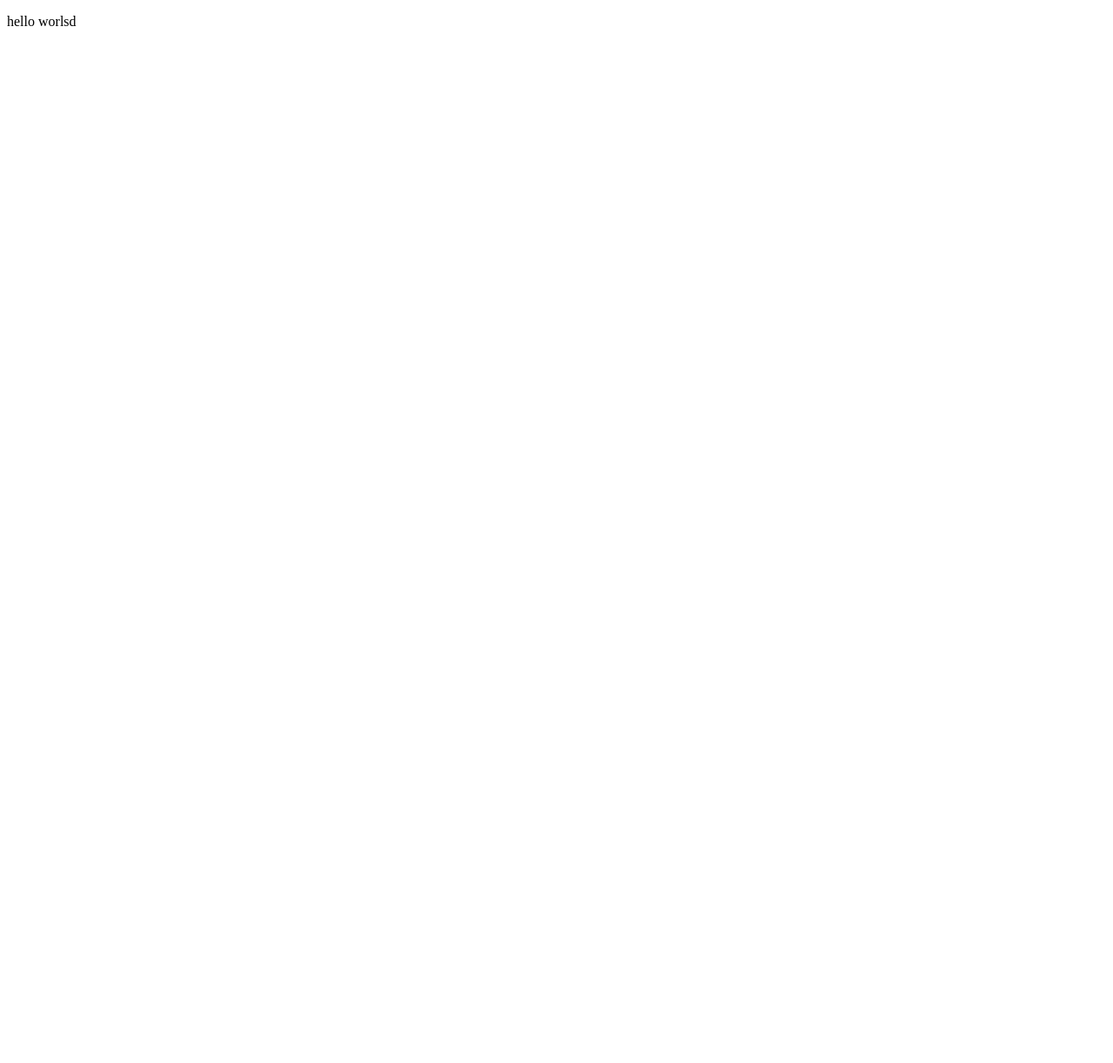
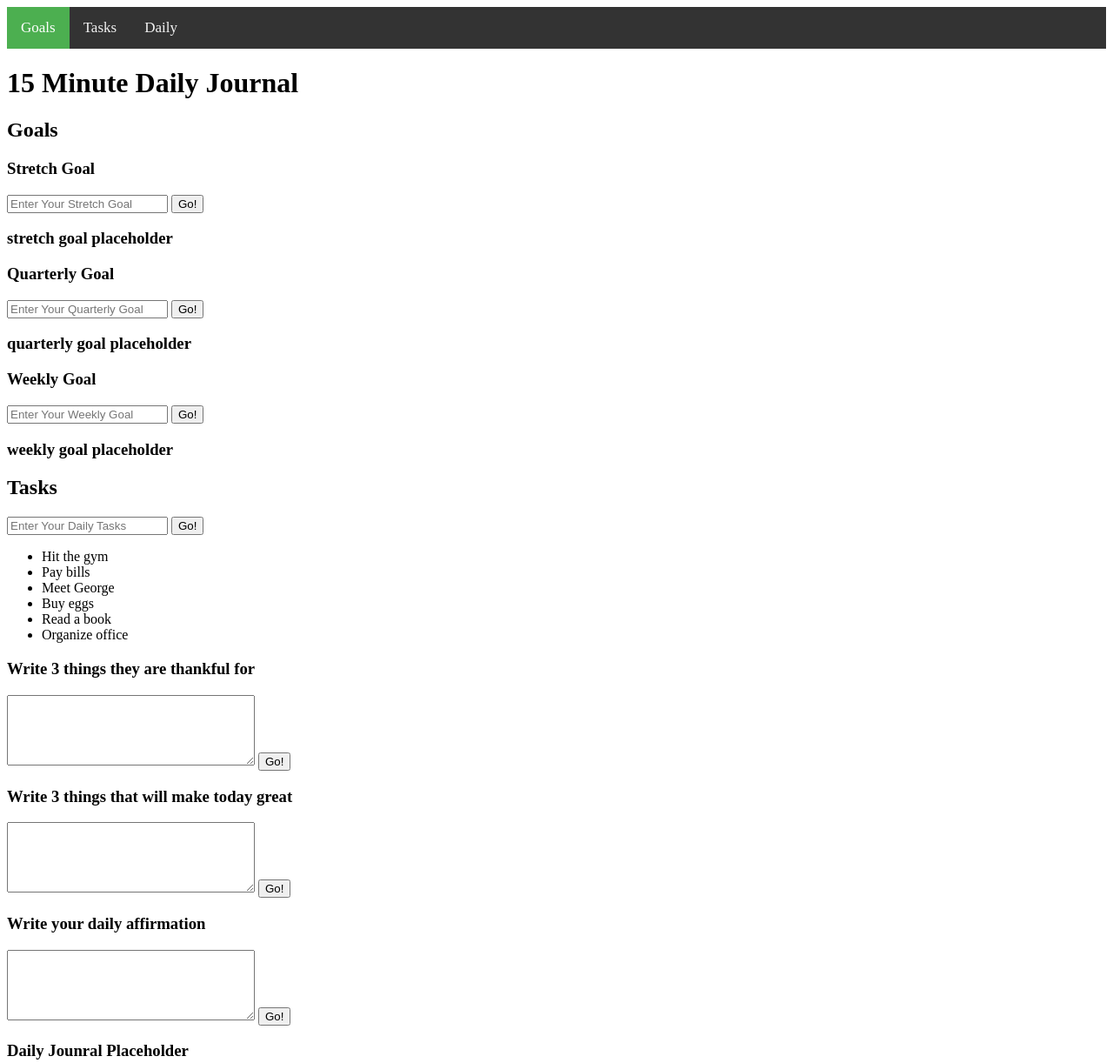
Before and after one commit to jmutt78/15-Minute-Journal, a website: page views/index.html in a window 1280 px wide. Shown: the whole page at 87% size. Before the commit the page ends 800 px from the top, so only its background shows below. Drawn offline with nearby package versions, Linux system fonts and the light colour scheme.

Commit message:
Basic html skeleton

```diff
--- a/public/style.css
+++ b/public/style.css
@@ -0,0 +1,27 @@
+/* Add a black background color to the top navigation */
+.topnav {
+    background-color: #333;
+    overflow: hidden;
+}
+
+/* Style the links inside the navigation bar */
+.topnav a {
+    float: left;
+    color: #f2f2f2;
+    text-align: center;
+    padding: 14px 16px;
+    text-decoration: none;
+    font-size: 17px;
+}
+
+/* Change the color of links on hover */
+.topnav a:hover {
+    background-color: #ddd;
+    color: black;
+}
+
+/* Add a color to the active/current link */
+.topnav a.active {
+    background-color: #4CAF50;
+    color: white;
+}
--- a/views/index.html
+++ b/views/index.html
@@ -1,10 +1,121 @@
-<!DOCTYPE html>
-<html lang="en" dir="ltr">
-  <head>
-    <meta charset="utf-8">
-    <title>Hello World</title>
-  </head>
-  <body>
-<p>hello worlsd</p>
-  </body>
+<!doctype html>
+<html lang="en">
+
+<head>
+  <meta charset="utf-8">
+  <meta name="viewport" content="width=device-width, initial-scale=1, shrink-to-fit=no">
+  <title>15 Minute Daily Journal</title>
+  <!-- Bootstrap core CSS -->
+  <link href="https://code.jquery.com/ui/1.10.4/themes/ui-lightness/jquery-ui.css" rel="stylesheet">
+  <!-- Custom styles for this template -->
+  <link href="../public/style.css" rel="stylesheet">
+
+</head>
+
+<body>
+  <!-- Header -->
+  <header role="header">
+    <div class="topnav">
+      <a class="active" id='goals-nav' href="#goals">Goals</a>
+      <a id='tasks-nav' href="#tasks">Tasks</a>
+      <a id='daily-nav' href="#daily">Daily</a>
+    </div>
+  </header>
+  <!-- Main -->
+  <main role="main" class="container">
+    <!-- Title -->
+    <h1>15 Minute Daily Journal</h1>
+    <!-- Goal Page -->
+    <section class="goals-page">
+      <h2>Goals</h2>
+      <!-- Stretch Goal -->
+      <h3>Stretch Goal</h3>
+      <form class="stretch-form">
+        <label class="form-stretch" for="inputDefault"></label>
+        <input type="text" class="form-quarterly" placeholder="Enter Your Stretch Goal" id="stretch-input" required>
+        <button class="stretch-button" type="submit">Go!</button>
+      </form>
+      <div class="stretch-goal-display">
+        <h3>stretch goal placeholder</h3>
+      </div>
+      <!-- Quarterly Goal -->
+      <h3>Quarterly Goal</h3>
+      <form class="quarterly-form">
+        <label class="form-quarterly" for="inputDefault"></label>
+        <input type="text" class="form-quarterly" placeholder="Enter Your Quarterly Goal" id="quarterly-input" required>
+        <button class="quarterly-button" type="submit">Go!</button>
+      </form>
+      <div class="quarterly-goal-display">
+        <h3>quarterly goal placeholder</h3>
+      </div>
+      <!-- Weekly Goal -->
+      <h3>Weekly Goal</h3>
+      <form class="weekly-form">
+        <label class="form-weekly" for="inputDefault"></label>
+        <input type="text" class="form-weekly" placeholder="Enter Your Weekly Goal" id="weekly-input" required>
+        <button class="weekly-button" type="submit">Go!</button>
+      </form>
+      <div class="weekly-goal-display">
+        <h3>weekly goal placeholder</h3>
+      </div>
+    </section>
+    <!-- Tasks Page -->
+    <section class="task-page">
+      <h2>Tasks</h2>
+      <form class="task-form">
+        <label class="form-task" for="inputDefault"></label>
+        <input type="text" class="form-task" placeholder="Enter Your Daily Tasks" id="task-input" required>
+        <button class="task-button" type="submit">Go!</button>
+      </form>
+      <div class="task-goal-display">
+        <ul id="goal-ul">
+          <li>Hit the gym</li>
+          <li>Pay bills</li>
+          <li>Meet George</li>
+          <li>Buy eggs</li>
+          <li>Read a book</li>
+          <li>Organize office</li>
+        </ul>
+      </div>
+      <!-- Daily Page -->
+      <section class="daily-page">
+        <!-- 3 things they are thankful for -->
+        <h3>Write 3 things they are thankful for</h3>
+        <form class="thankful-form">
+          <label class="form-thankful" for="inputDefault"></label>
+          <textarea rows="5" cols="33" required>
+          </textarea>
+          <button class="thankful-button" type="submit">Go!</button>
+        </form>
+        <!-- 3 things that will make today great -->
+        <h3>Write 3 things that will make today great</h3>
+        <form class="great-form">
+          <label class="form-great" for="inputDefault"></label>
+          <textarea rows="5" cols="33" required>
+          </textarea>
+          <button class="great-button" type="submit">Go!</button>
+        </form>
+        <!-- Daily affirmation  -->
+        <h3>Write your daily affirmation</h3>
+        <form class="affirmation-form">
+          <label class="form-affirmation" for="inputDefault"></label>
+          <textarea rows="5" cols="33" required>
+          </textarea>
+          <button class="affirmation-button" type="submit">Go!</button>
+        </form>
+        <div class="daily-display">
+          <h3>Daily Jounral Placeholder</h3>
+        </div>
+    </section>
+  </main>
+
+  <!--  JavaScript
+    ================================================== -->
+  <!-- Placed at the end of the document so the pages load faster -->
+  <script src="https://code.jquery.com/jquery-3.2.1.min.js"></script>
+  <script src="https://code.jquery.com/ui/1.12.1/jquery-ui.js"></script>
+  <script src="https://cdnjs.cloudflare.com/ajax/libs/jqueryui-touch-punch/0.2.3/jquery.ui.touch-punch.min.js"></script>
+  <script src="..public/main.js" charset="utf-8"></script>
+</body>
+
 </html>
```
